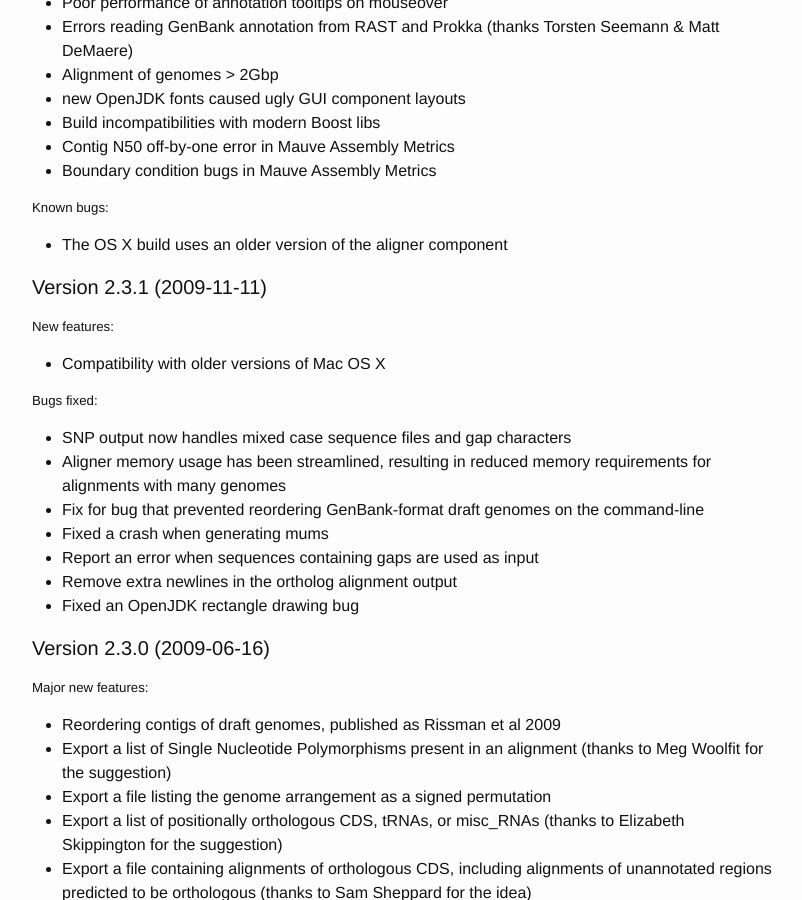
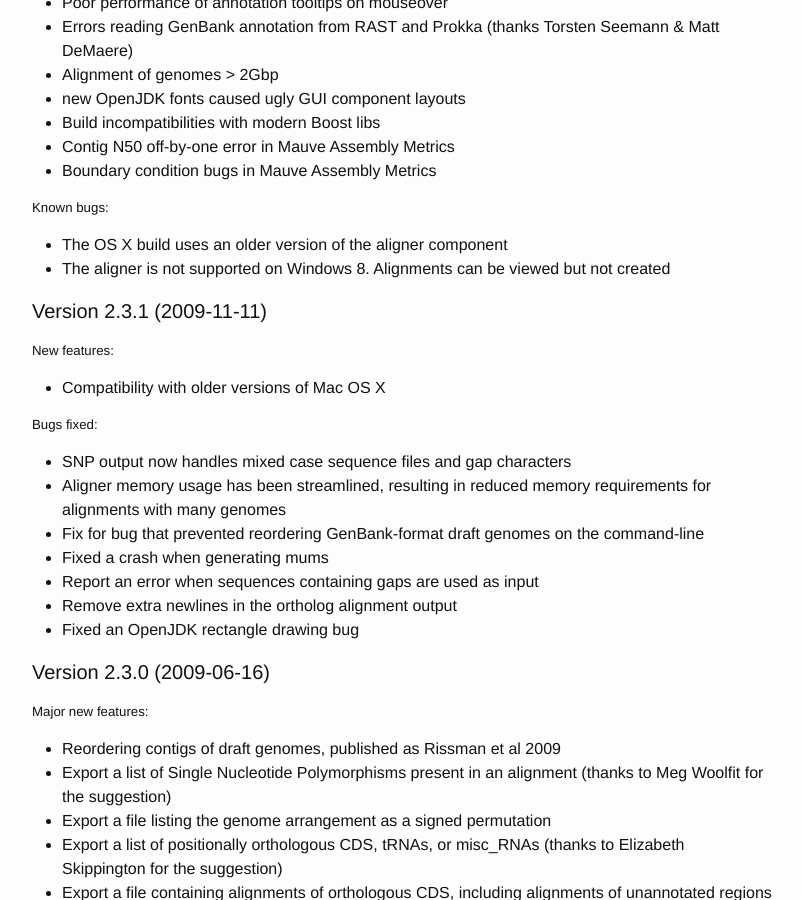
Before and after one commit to koadman/platypusfarm, a Jekyll site: the page built from darlinglab/mauve/user-guide/versions.md, in a window 1280 px wide and 900 px high, scrolled down 585 px. Shown: the whole window, without its empty margins (238-1040 px from the left). Built offline with Jekyll 4.4.1, drawn with Linux system fonts in a browser that asks for light colours.

Commit message:
added note about windows 8

```diff
--- a/darlinglab/mauve/user-guide/versions.md
+++ b/darlinglab/mauve/user-guide/versions.md
@@ -22,9 +22,9 @@
 + Contig N50 off-by-one error in Mauve Assembly Metrics
 + Boundary condition bugs in Mauve Assembly Metrics
 
-
 ##### Known bugs:
 + The OS X build uses an older version of the aligner component
++ The aligner is not supported on Windows 8. Alignments can be viewed but not created
 
 #### Version 2.3.1 (2009-11-11)
 
```
